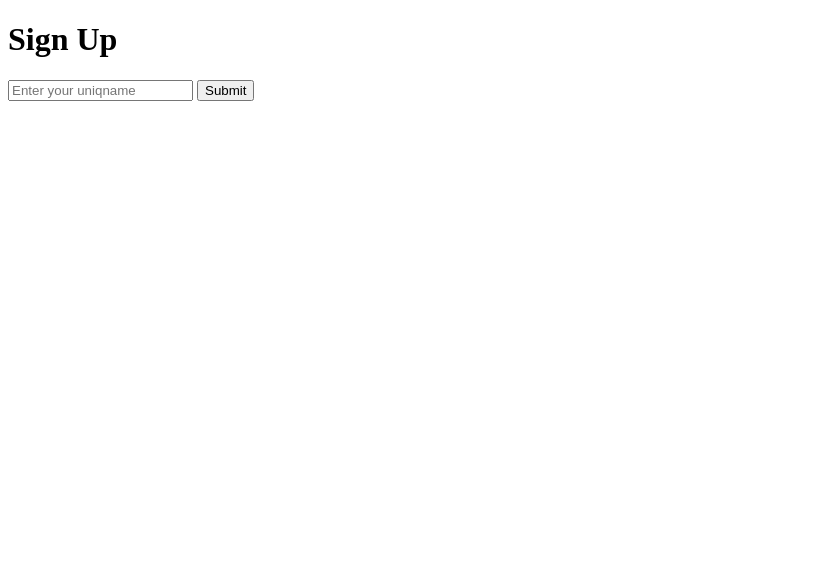
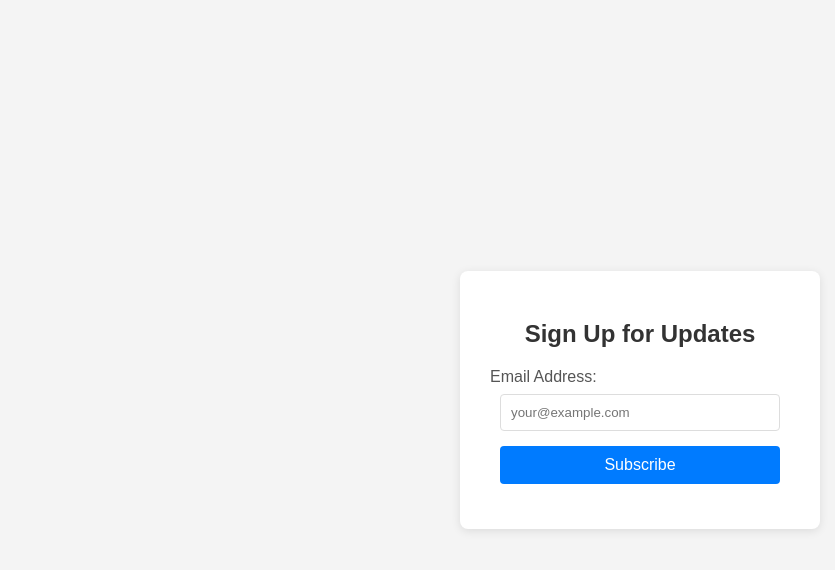
Before and after one commit to ikanade27/festifall-signup, a plain HTML site: page index.html in a window 1280 px wide. Shown: the whole page, without its empty margins (0-835 px from the left). Drawn offline with Linux system fonts and the light colour scheme.

Commit message:
Update index.html

```diff
--- a/index.html
+++ b/index.html
@@ -1,16 +1,70 @@
 <!DOCTYPE html>
 <html lang="en">
 <head>
-  <meta charset="UTF-8" />
-  <meta name="viewport" content="width=device-width, initial-scale=1.0" />
-  <title>Festifall Signup</title>
+    <meta charset="UTF-8">
+    <meta name="viewport" content="width=device-width, initial-scale=1.0">
+    <title>Email Sign-up</title>
+    <style>
+        /* Basic CSS for styling the form */
+        body {
+            font-family: Arial, sans-serif;
+            display: flex;
+            justify-content: center;
+            align-items: center;
+            min-height: 100vh;
+            background-color: #f4f4f4;
+            margin: 0;
+        }
+        .signup-container {
+            background-color: #fff;
+            padding: 30px;
+            border-radius: 8px;
+            box-shadow: 0 2px 10px rgba(0, 0, 0, 0.1);
+            width: 300px;
+            text-align: center;
+        }
+        .signup-container h2 {
+            margin-bottom: 20px;
+            color: #333;
+        }
+        .signup-container label {
+            display: block;
+            margin-bottom: 8px;
+            text-align: left;
+            color: #555;
+        }
+        .signup-container input[type="email"],
+        .signup-container input[type="submit"] {
+            width: calc(100% - 20px);
+            padding: 10px;
+            margin-bottom: 15px;
+            border: 1px solid #ddd;
+            border-radius: 4px;
+            box-sizing: border-box;
+        }
+        .signup-container input[type="submit"] {
+            background-color: #007bff;
+            color: white;
+            border: none;
+            cursor: pointer;
+            font-size: 16px;
+        }
+        .signup-container input[type="submit"]:hover {
+            background-color: #0056b3;
+        }
+    </style>
 </head>
 <body>
-  <h1>Sign Up</h1>
-  <input type="text" id="uniqname" placeholder="Enter your uniqname" />
-  <button onclick="submitUniqname()">Submit</button>
-  <p id="status"></p>
+    <div class="signup-container">
+        <h2>Sign Up for Updates</h2>
+        <form action="#" method="POST">
+            <label for="email">Email Address:</label>
+            <input type="email" id="email" name="email" placeholder="your@example.com" required>
 
+            <input type="submit" value="Subscribe">
+        </form>
+    </div>
+</body>
   <script>
     async function submitUniqname() {
       const uniqname = document.getElementById("uniqname").value.trim();
@@ -27,5 +81,4 @@
       }
     }
   </script>
-</body>
 </html>
```
